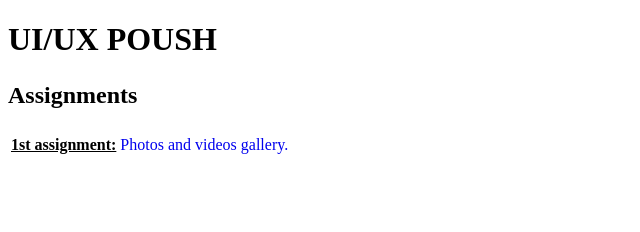
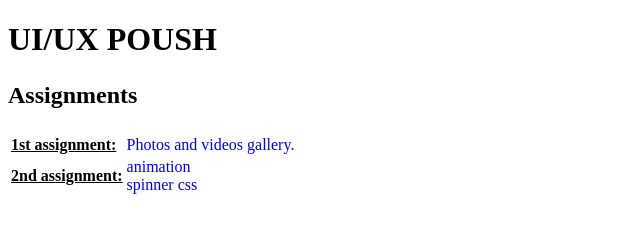
Before and after one commit to Yona72/assignments-, a plain HTML site: page index.html in a window 1280 px wide. Shown: the whole page, without its empty margins (0-640 px from the left). Drawn offline with Linux system fonts and the light colour scheme.

Commit message:
add my assignment

```diff
--- a/index.html
+++ b/index.html
@@ -21,6 +21,11 @@
             <td><u><b>1st assignment: </b></u></td>
             <td><a href="./gallery.html">Photos and videos gallery.</a></td>
         </tr>
+        <tr>
+            <td><u><b>2nd assignment:</b></u> </td>
+            <td><a href="./animation.html">animation</a><br> <a href="./spinner.html">spinner css</a></td>
+
+        </tr>
     </table>
 </body>
 </html>
```
